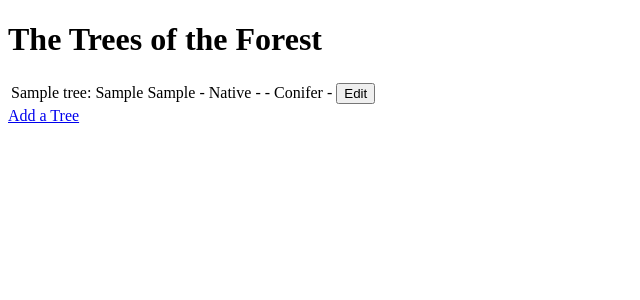
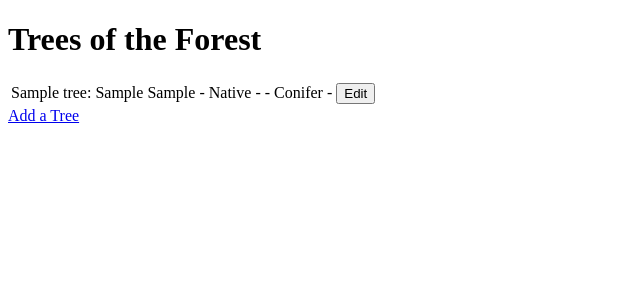
Before and after one commit to teraspora/irish-trees, a Django app: page /stone/forest in a window 1280 px wide. Shown: the top 300 px of the page, without its empty margins (0-640 px from the left). Run offline with Django 3.2, Linux system fonts and the light colour scheme; tables that the repository leaves empty hold one stand-in row (values such as "Sample post").

Commit message:
Made change in text in forest.html to test automatica deployment from Github.

```diff
--- a/stone/templates/forest.html
+++ b/stone/templates/forest.html
@@ -4,7 +4,7 @@
     <title>Forest Audit</title>
 </head>
 <body>
-    <h1>The Trees of the Forest</h1>
+    <h1>Trees of the Forest</h1>
 <div class="tree-list">
     <table>
         {% for tree in trees %}
```
